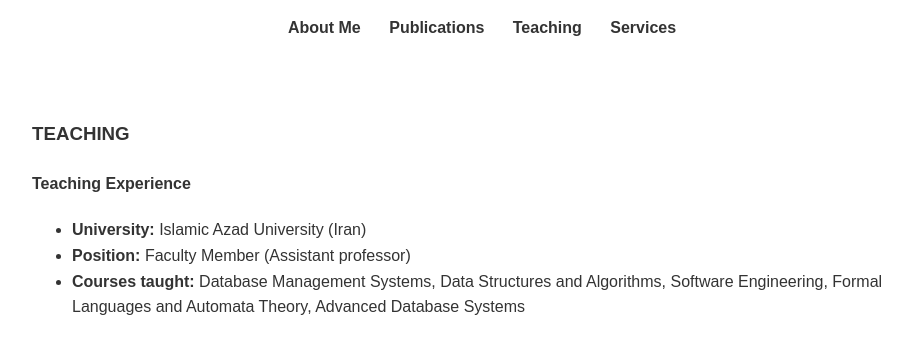
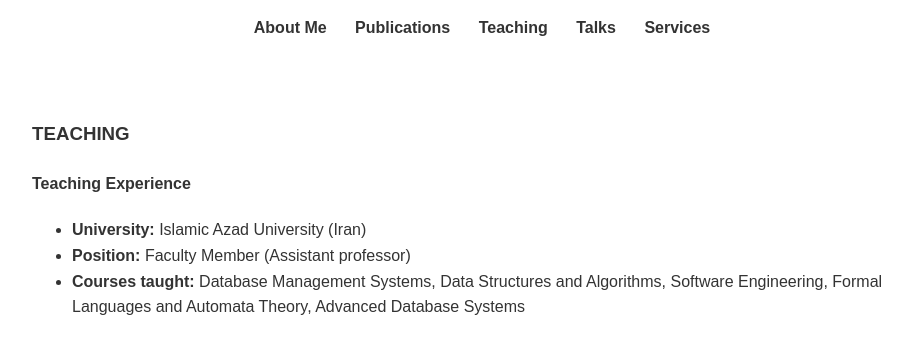
Before and after one commit to mozaffari-mm/mozaffari-mm.github.io, a plain HTML site: page teaching.html in a window 1280 px wide. Shown: the whole page, without its empty margins (158-1070 px from the left). Drawn offline with Linux system fonts and the light colour scheme.

Commit message:
Update teaching.html

```diff
--- a/teaching.html
+++ b/teaching.html
@@ -11,6 +11,7 @@
     <a href="index.html">About Me</a>
     <a href="publications.html">Publications</a>
     <a href="teaching.html">Teaching</a>
+    <a href="talks.html">Talks</a>
     <a href="services.html">Services</a>
   </nav>
 
```
